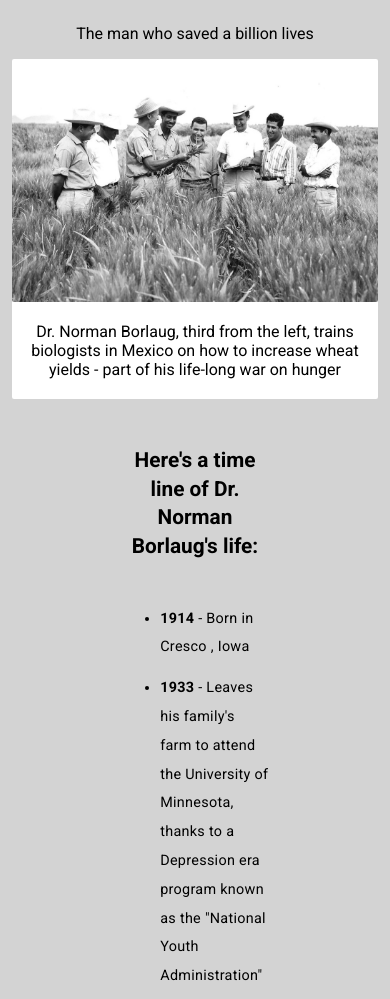
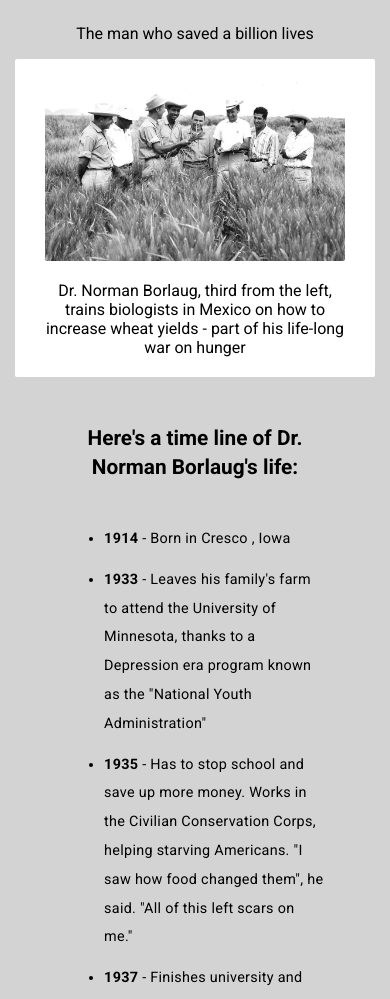
Before and after one commit to Urshula-S/FCC-TributePage, a plain HTML site: page index.html in a window 390 px wide. Shown: the part 77-1076 px from the top of the page. Drawn offline with Linux system fonts and the light colour scheme.

Commit message:
Add files via upload

```diff
--- a/index.html
+++ b/index.html
@@ -47,7 +47,7 @@
                 <li><strong>2009</strong> - Dies at the age of 95.</li>
             </ul>
 
-            <p><em>"Borlaug's life and achievement are testimony to the far-reaching contribution that one man's towering intellect, persistence and scientific vision can make to human peace and progress."</em></p>
+            <p id="tribute-quote"><em>"Borlaug's life and achievement are testimony to the far-reaching contribution that one man's towering intellect, persistence and scientific vision can make to human peace and progress."</em></p>
             <p><em>--Indian Prime Minister Manmohan Singh</em></p>
         </div>
 
--- a/style.css
+++ b/style.css
@@ -68,8 +68,31 @@ h2 {
     text-align: left;
 }
 
+#tribute-quote {
+    font-size: 0.9em;
+    width: 93%;
+}
+
 footer > p{
     font-weight: bold;
     font-size: 1.2em;
     margin: 40px 0px;
 }
+
+/* responsive design rules */
+@media (max-width: 980px) {
+
+    #img-div {
+        width: 80%;
+        padding: 20px 30px;
+    }
+
+    #image {
+        max-width: 100%;
+        height: auto;
+    }
+
+    #tribute-info {
+        max-width: 70%;
+    }
+}
```
